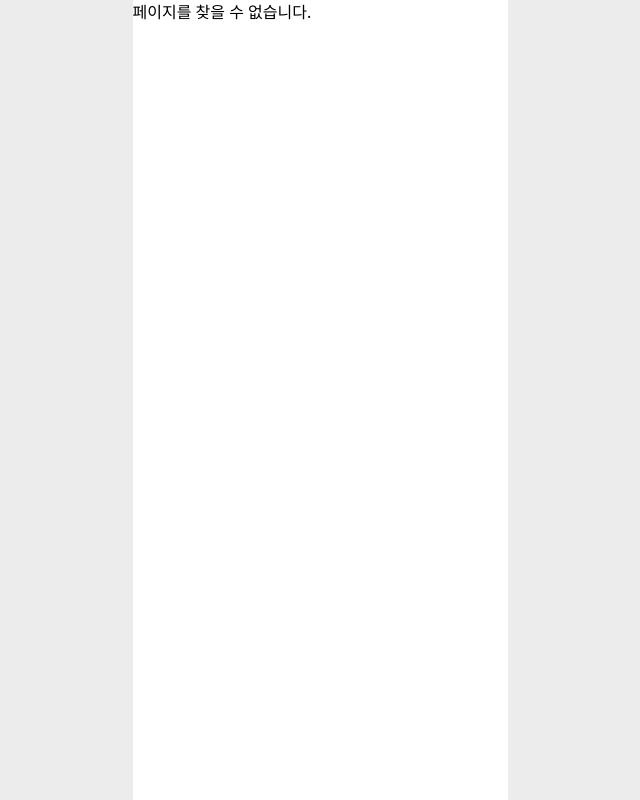
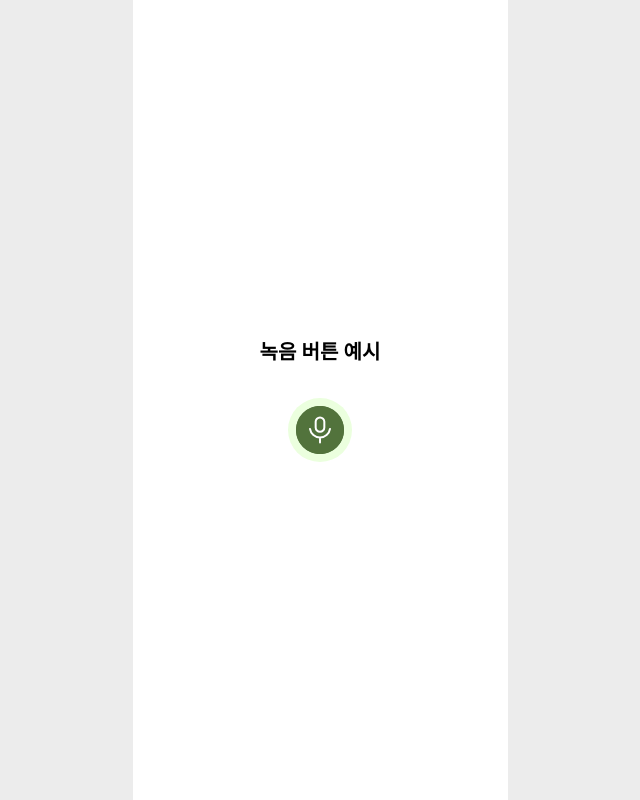
Before and after one commit to SOPT-all/39-SOPKATHON-WEB-WEB1, a React (Vite) app: page /recording in a window 1280 px wide. Shown: the whole page, without its empty margins (320-960 px from the left). Built offline with nearby package versions, Linux system fonts and the light colour scheme.

Commit message:
feat: 녹음 버튼 디자인 반영 및 확인용 페이지 추가 (#40)

```diff
--- /dev/null
+++ b/src/pages/recording/RecordingPage.tsx
@@ -0,0 +1,12 @@
+import RecordingButton from '@/pages/recording/components/RecordingButton';
+
+function RecordingPage() {
+  return (
+    <main className="flex min-h-dvh flex-col items-center justify-center gap-8 px-5 py-10">
+      <h1 className="text-xl font-semibold">녹음 버튼 예시</h1>
+      <RecordingButton aria-label="녹음 시작" />
+    </main>
+  );
+}
+
+export default RecordingPage;
--- a/src/pages/recording/components/RecordingButton.tsx
+++ b/src/pages/recording/components/RecordingButton.tsx
@@ -13,11 +13,11 @@ function RecordingButton({ className, type = 'button', ...props }: RecordingButt
       {...props}
       type={type}
       className={cn(
-        'inline-flex size-16 shrink-0 cursor-pointer items-center justify-center overflow-hidden rounded-full bg-[#e6e6e6] focus-visible:outline-2 focus-visible:outline-offset-4 focus-visible:outline-[#575757] disabled:cursor-not-allowed disabled:opacity-50',
+        'inline-flex size-16 shrink-0 cursor-pointer items-center justify-center overflow-hidden rounded-full bg-[#ebffde] focus-visible:outline-2 focus-visible:outline-offset-4 focus-visible:outline-[#52733c] disabled:cursor-not-allowed disabled:opacity-50',
         className,
       )}
     >
-      <span className="flex size-12 shrink-0 items-center justify-center rounded-full bg-[#575757]">
+      <span className="flex size-12 shrink-0 items-center justify-center rounded-full bg-[#52733c]">
         <img src={microphoneIcon} alt="" width={48} height={48} />
       </span>
     </button>
--- a/src/routes/AppRoutes.tsx
+++ b/src/routes/AppRoutes.tsx
@@ -1,10 +1,12 @@
 import { Route, Routes } from 'react-router';
 import HomePage from '@/pages/home/HomePage';
+import RecordingPage from '@/pages/recording/RecordingPage';
 
 function AppRoutes() {
   return (
     <Routes>
       <Route path="/" element={<HomePage />} />
+      <Route path="/recording" element={<RecordingPage />} />
       <Route path="*" element={<main>페이지를 찾을 수 없습니다.</main>} />
     </Routes>
   );
```
Also changed, not shown: src/shared/assets/svg/icon-microphone-recording.svg.
